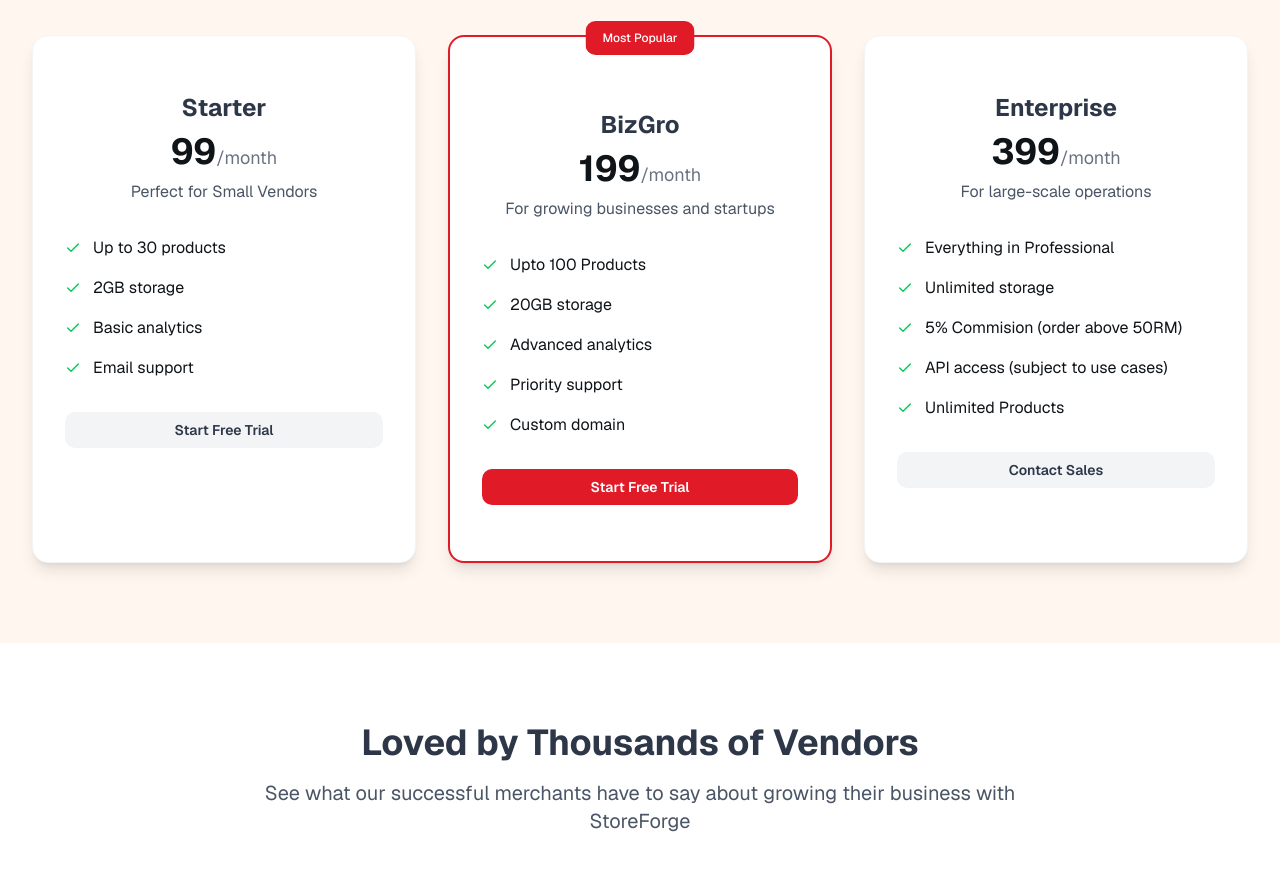
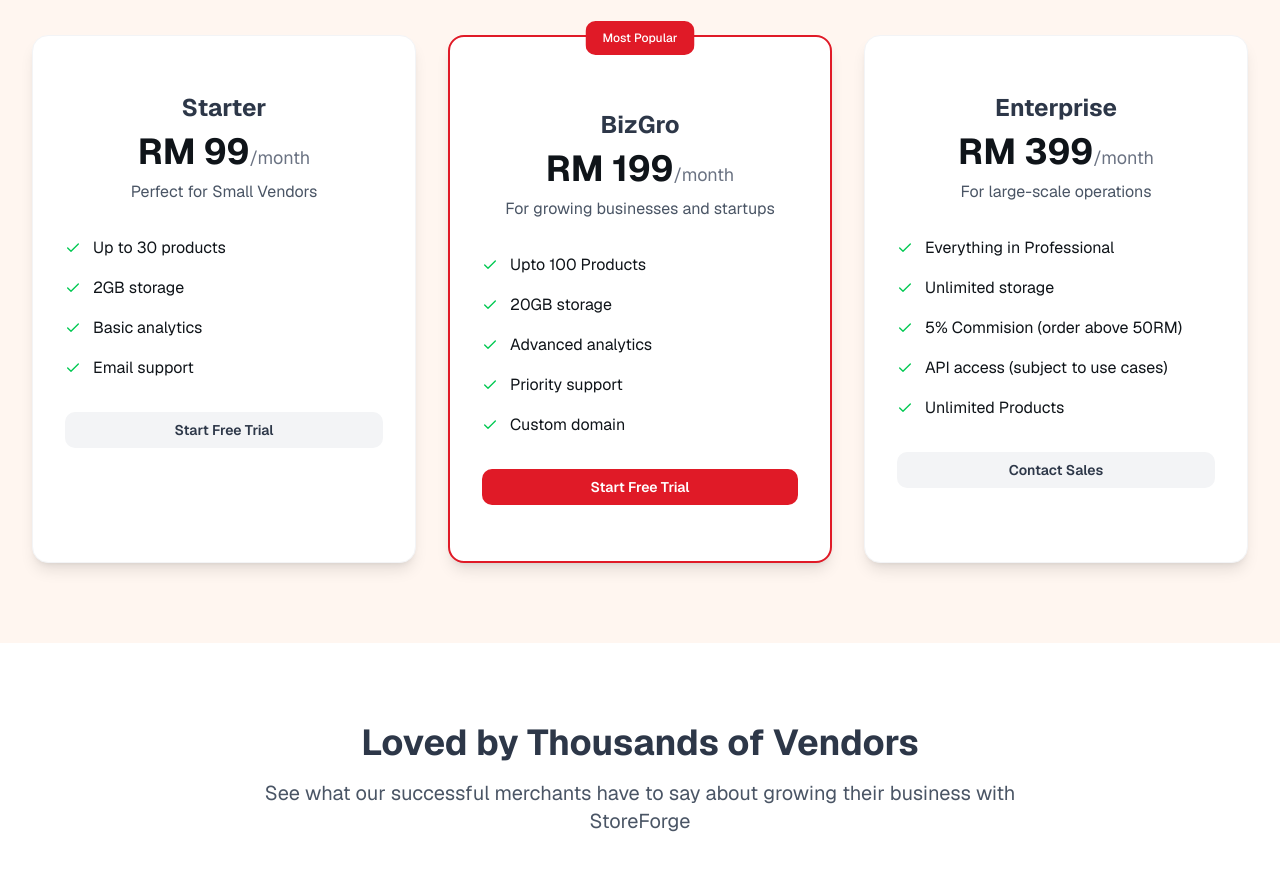
Before and after one commit to TheCasperSolangi/bajgo_landing, a Next.js app: page / in a window 1280 px wide. Shown: the part 2880-3750 px from the top of the page. Built offline with nearby package versions, Linux system fonts and the light colour scheme.

Commit message:
Update PricingSection.tsx

```diff
--- a/src/components/PricingSection.tsx
+++ b/src/components/PricingSection.tsx
@@ -91,7 +91,7 @@
                     {tier.name}
                   </h3>
                   <div className="text-4xl font-bold text-brand-red mb-2" data-testid={`tier-price-${index}`}>
-                    {tier.price}
+                   RM {tier.price}
                     <span className="text-lg text-gray-500 font-normal">/month</span>
                   </div>
                   <p className="text-gray-600" data-testid={`tier-description-${index}`}>
```
